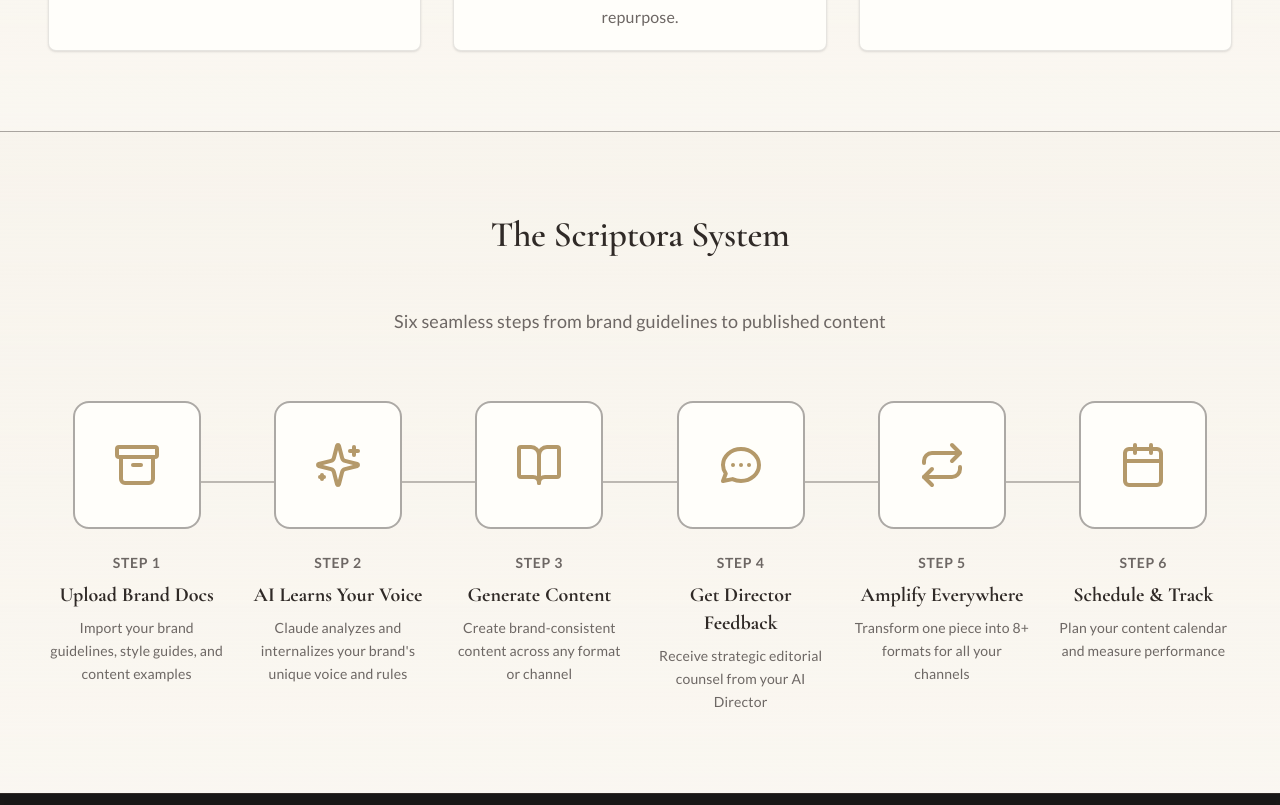
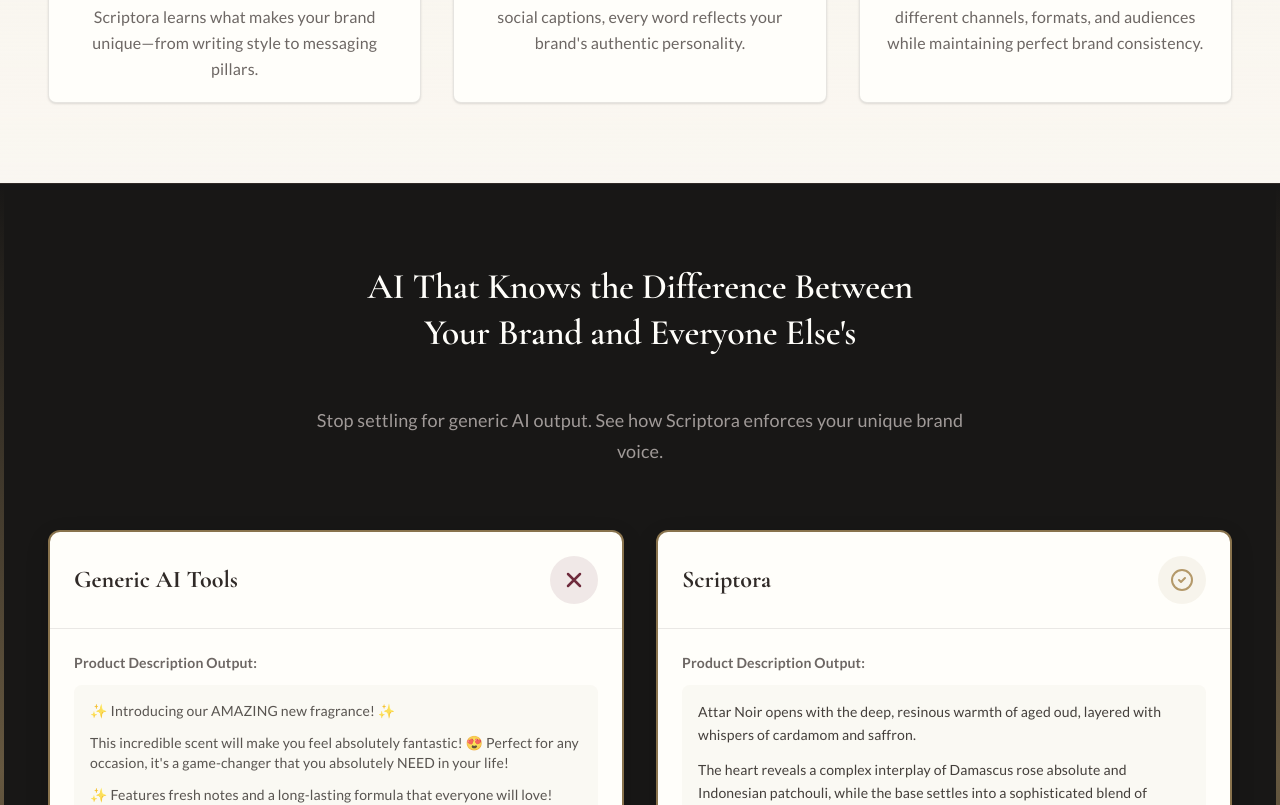
Before and after one commit to TARIFEATTAR/madison-studio-cursor, a React (Vite) app: page / in a window 1280 px wide. Shown: the part 1220-2025 px from the top of the page. Built offline with nearby package versions, Linux system fonts and the light colour scheme.

Commit message:
Refactor homepage sections

```diff
--- a/src/pages/Landing.tsx
+++ b/src/pages/Landing.tsx
@@ -16,20 +16,20 @@ import analyticsIcon from "@/assets/analytics-icon.png";
 const steps = [
   {
     number: "1",
-    title: "Build Your Library",
-    description: "Store prompts, brand guidelines, and content templates in your centralized Reservoir.",
+    title: "Upload Brand Documents",
+    description: "Import your brand guidelines, tone of voice, product catalogs, and content examples. Scriptora learns what makes your brand unique—from writing style to messaging pillars.",
     icon: BookOpen,
   },
   {
     number: "2",
-    title: "Create & Generate",
-    description: "Generate AI-powered content, then edit and perfect it in our rich editor before moving to repurpose.",
+    title: "Generate Content",
+    description: "Create on-brand content powered by AI that actually knows your voice. From blog posts to social captions, every word reflects your brand's authentic personality.",
     icon: Sparkles,
   },
   {
     number: "3",
-    title: "Repurpose & Schedule",
-    description: "Transform content across channels and plan your publishing calendar strategically.",
+    title: "Amplify Everywhere",
+    description: "Turn one piece of content into dozens of variations. Automatically repurpose for different channels, formats, and audiences while maintaining perfect brand consistency.",
     icon: Calendar,
   }
 ];
@@ -221,126 +221,6 @@ const Landing = () => {
         </div>
       </section>
 
-      {/* The Scriptora System */}
-      <section id="features" className="py-20 border-t border-border/40 bg-gradient-to-b from-background to-card/30">
-        <div className="max-w-7xl mx-auto px-6 md:px-12">
-          <div className="text-center mb-16 codex-spacing fade-enter">
-            <h2 className="text-foreground mb-4">
-              The Scriptora System
-            </h2>
-            <p className="text-large text-muted-foreground max-w-2xl mx-auto">
-              Six seamless steps from brand guidelines to published content
-            </p>
-          </div>
-
-          {/* Workflow Steps */}
-          <div className="relative">
-            {/* Connection Line */}
-            <div className="hidden lg:block absolute top-20 left-0 right-0 h-0.5 bg-border/30" style={{ left: '8%', right: '8%' }} />
-
-            {/* Steps Grid */}
-            <div className="grid grid-cols-2 md:grid-cols-3 lg:grid-cols-6 gap-8 lg:gap-6 fade-enter">
-              {/* Step 1 */}
-              <div className="flex flex-col items-center text-center group">
-                <div className="relative mb-6">
-                  <div className="w-32 h-32 rounded-2xl border-2 border-border/40 bg-card flex items-center justify-center group-hover:border-primary/40 group-hover:shadow-lg transition-all duration-300">
-                    <Archive className="w-12 h-12 text-primary" />
-                  </div>
-                </div>
-                <div className="space-y-2">
-                  <p className="text-sm font-semibold text-muted-foreground uppercase tracking-wider">STEP 1</p>
-                  <h3 className="font-serif text-xl font-bold text-foreground">Upload Brand Docs</h3>
-                  <p className="text-sm text-muted-foreground leading-relaxed">
-                    Import your brand guidelines, style guides, and content examples
-                  </p>
-                </div>
-              </div>
-
-              {/* Step 2 */}
-              <div className="flex flex-col items-center text-center group">
-                <div className="relative mb-6">
-                  <div className="w-32 h-32 rounded-2xl border-2 border-border/40 bg-card flex items-center justify-center group-hover:border-primary/40 group-hover:shadow-lg transition-all duration-300">
-                    <Sparkles className="w-12 h-12 text-primary" />
-                  </div>
-                </div>
-                <div className="space-y-2">
-                  <p className="text-sm font-semibold text-muted-foreground uppercase tracking-wider">STEP 2</p>
-                  <h3 className="font-serif text-xl font-bold text-foreground">AI Learns Your Voice</h3>
-                  <p className="text-sm text-muted-foreground leading-relaxed">
-                    Claude analyzes and internalizes your brand's unique voice and rules
-                  </p>
-                </div>
-              </div>
-
-              {/* Step 3 */}
-              <div className="flex flex-col items-center text-center group">
-                <div className="relative mb-6">
-                  <div className="w-32 h-32 rounded-2xl border-2 border-border/40 bg-card flex items-center justify-center group-hover:border-primary/40 group-hover:shadow-lg transition-all duration-300">
-                    <BookOpen className="w-12 h-12 text-primary" />
-                  </div>
-                </div>
-                <div className="space-y-2">
-                  <p className="text-sm font-semibold text-muted-foreground uppercase tracking-wider">STEP 3</p>
-                  <h3 className="font-serif text-xl font-bold text-foreground">Generate Content</h3>
-                  <p className="text-sm text-muted-foreground leading-relaxed">
-                    Create brand-consistent content across any format or channel
-                  </p>
-                </div>
-              </div>
-
-              {/* Step 4 */}
-              <div className="flex flex-col items-center text-center group">
-                <div className="relative mb-6">
-                  <div className="w-32 h-32 rounded-2xl border-2 border-border/40 bg-card flex items-center justify-center group-hover:border-primary/40 group-hover:shadow-lg transition-all duration-300">
-                    <svg className="w-12 h-12 text-primary" fill="none" viewBox="0 0 24 24" stroke="currentColor" strokeWidth={2}>
-                      <path strokeLinecap="round" strokeLinejoin="round" d="M8 12h.01M12 12h.01M16 12h.01M21 12c0 4.418-4.03 8-9 8a9.863 9.863 0 01-4.255-.949L3 20l1.395-3.72C3.512 15.042 3 13.574 3 12c0-4.418 4.03-8 9-8s9 3.582 9 8z" />
-                    </svg>
-                  </div>
-                </div>
-                <div className="space-y-2">
-                  <p className="text-sm font-semibold text-muted-foreground uppercase tracking-wider">STEP 4</p>
-                  <h3 className="font-serif text-xl font-bold text-foreground">Get Director Feedback</h3>
-                  <p className="text-sm text-muted-foreground leading-relaxed">
-                    Receive strategic editorial counsel from your AI Director
-                  </p>
-                </div>
-              </div>
-
-              {/* Step 5 */}
-              <div className="flex flex-col items-center text-center group">
-                <div className="relative mb-6">
-                  <div className="w-32 h-32 rounded-2xl border-2 border-border/40 bg-card flex items-center justify-center group-hover:border-primary/40 group-hover:shadow-lg transition-all duration-300">
-                    <Repeat className="w-12 h-12 text-primary" />
-                  </div>
-                </div>
-                <div className="space-y-2">
-                  <p className="text-sm font-semibold text-muted-foreground uppercase tracking-wider">STEP 5</p>
-                  <h3 className="font-serif text-xl font-bold text-foreground">Amplify Everywhere</h3>
-                  <p className="text-sm text-muted-foreground leading-relaxed">
-                    Transform one piece into 8+ formats for all your channels
-                  </p>
-                </div>
-              </div>
-
-              {/* Step 6 */}
-              <div className="flex flex-col items-center text-center group">
-                <div className="relative mb-6">
-                  <div className="w-32 h-32 rounded-2xl border-2 border-border/40 bg-card flex items-center justify-center group-hover:border-primary/40 group-hover:shadow-lg transition-all duration-300">
-                    <Calendar className="w-12 h-12 text-primary" />
-                  </div>
-                </div>
-                <div className="space-y-2">
-                  <p className="text-sm font-semibold text-muted-foreground uppercase tracking-wider">STEP 6</p>
-                  <h3 className="font-serif text-xl font-bold text-foreground">Schedule & Track</h3>
-                  <p className="text-sm text-muted-foreground leading-relaxed">
-                    Plan your content calendar and measure performance
-                  </p>
-                </div>
-              </div>
-            </div>
-          </div>
-        </div>
-      </section>
 
       {/* Comparison Section */}
       <section className="py-20 border-t relative overflow-hidden bg-ink-black">
```
